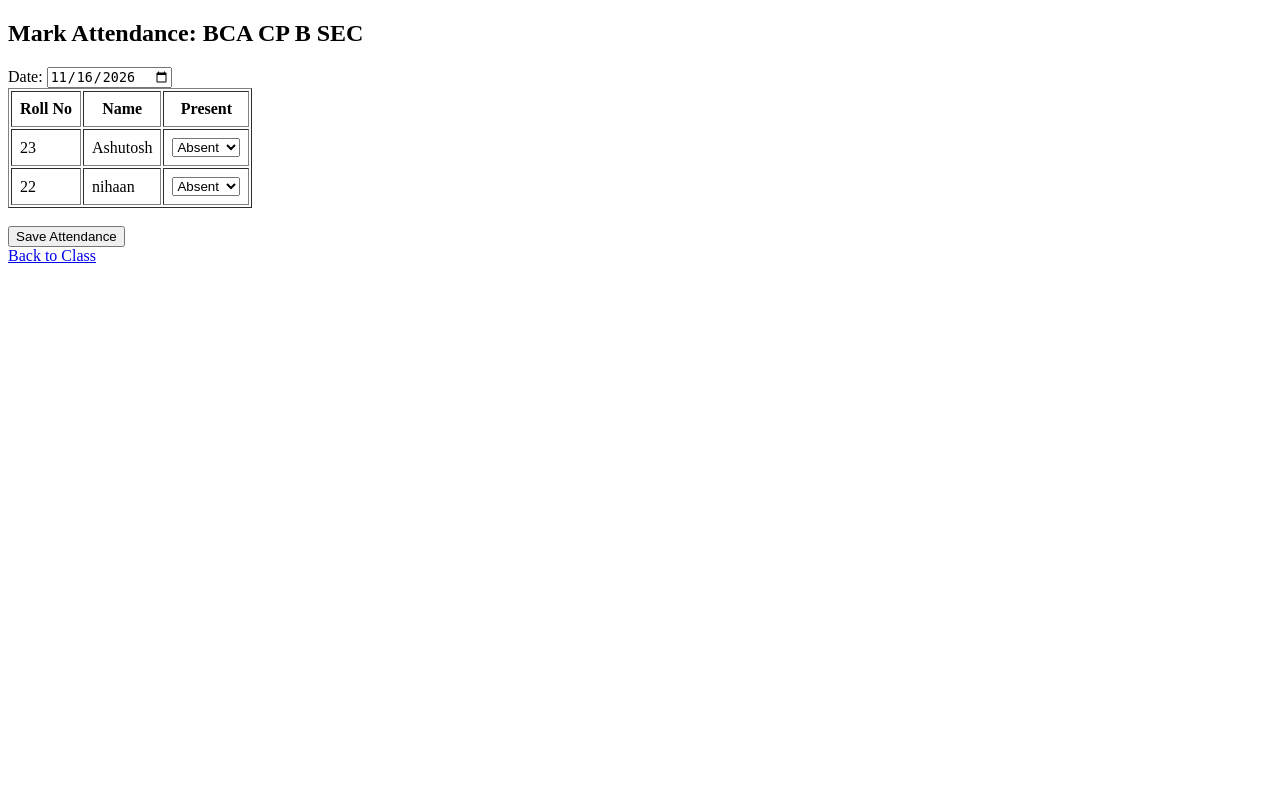
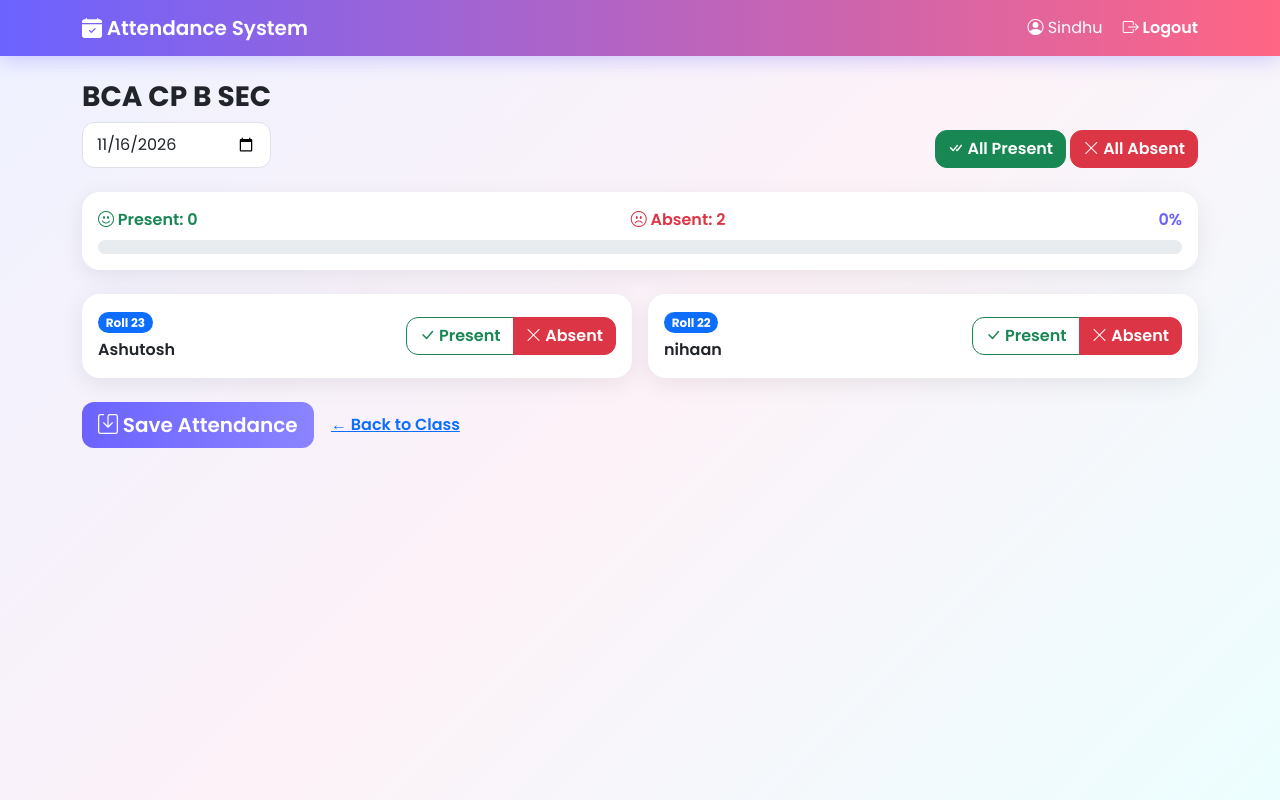
Before and after one commit to Sindhushashidhar/attendance-managment-system, a Flask app: page /class/1/attendance in a window 1280 px wide. Run offline with Flask 3, Linux system fonts and the light colour scheme; a user stored in the database is signed in.

Commit message:
Add attendance marking with duplicate prevention

```diff
--- /dev/null
+++ b/templates/base.html
@@ -0,0 +1,97 @@
+<!DOCTYPE html>
+<html lang="en">
+<head>
+    <meta charset="UTF-8">
+    <meta name="viewport" content="width=device-width, initial-scale=1.0">
+    <title>{% block title %}Attendance System{% endblock %}</title>
+    <link href="https://cdn.jsdelivr.net/npm/bootstrap@5.3.3/dist/css/bootstrap.min.css" rel="stylesheet">
+    <link href="https://cdn.jsdelivr.net/npm/bootstrap-icons@1.11.3/font/bootstrap-icons.min.css" rel="stylesheet">
+    <link href="https://fonts.googleapis.com/css2?family=Poppins:wght@400;600;700&display=swap" rel="stylesheet">
+    <style>
+        :root {
+            --primary: #6C63FF;
+            --primary-dark: #4B45B2;
+            --accent: #FF6584;
+            --green: #20c997;
+            --red: #ff5c7a;
+        }
+        body {
+            font-family: 'Poppins', sans-serif;
+            background: linear-gradient(135deg, #eef2ff 0%, #fdf2f8 50%, #ecfeff 100%);
+            background-attachment: fixed;
+            min-height: 100vh;
+        }
+        .navbar {
+            background: linear-gradient(90deg, #6C63FF, #FF6584);
+            box-shadow: 0 4px 20px rgba(108, 99, 255, 0.3);
+        }
+        .navbar-brand, .nav-link { color: white !important; font-weight: 600; }
+        .btn { border-radius: 12px; font-weight: 600; transition: all 0.2s ease; }
+        .btn:hover { transform: translateY(-2px); box-shadow: 0 6px 16px rgba(0,0,0,0.15); }
+        .btn-primary { background: linear-gradient(90deg, #6C63FF, #8B84FF); border: none; }
+        .btn-primary:hover { background: linear-gradient(90deg, #4B45B2, #6C63FF); }
+        .card {
+            border: none;
+            border-radius: 18px;
+            box-shadow: 0 6px 24px rgba(0,0,0,0.08);
+            animation: fadeUp 0.5s ease both;
+        }
+        .card-header {
+            border-radius: 18px 18px 0 0 !important;
+            font-weight: 600;
+            background: linear-gradient(90deg, #6C63FF, #8B84FF);
+            color: white;
+        }
+        .hover-lift { transition: transform 0.25s ease, box-shadow 0.25s ease; }
+        .hover-lift:hover { transform: translateY(-8px); box-shadow: 0 14px 30px rgba(0,0,0,0.18); }
+        .class-card { color: white; padding: 24px; }
+        .class-card h5 { font-weight: 700; }
+        .grad-0 { background: linear-gradient(135deg, #6C63FF, #8B84FF); }
+        .grad-1 { background: linear-gradient(135deg, #FF6584, #FF9A9E); }
+        .grad-2 { background: linear-gradient(135deg, #20c997, #38e8b0); }
+        .grad-3 { background: linear-gradient(135deg, #ff9f43, #ffc371); }
+        .auth-wrapper { min-height: 85vh; display: flex; align-items: center; justify-content: center; }
+        .form-control, .form-select { border-radius: 12px; padding: 10px 14px; }
+        .form-control:focus, .form-select:focus {
+            border-color: var(--primary);
+            box-shadow: 0 0 0 0.2rem rgba(108, 99, 255, 0.25);
+        }
+        @keyframes fadeUp {
+            from { opacity: 0; transform: translateY(20px); }
+            to { opacity: 1; transform: translateY(0); }
+        }
+    </style>
+</head>
+<body>
+    <nav class="navbar navbar-expand-lg mb-4">
+        <div class="container">
+            <a class="navbar-brand" href="{{ url_for('teacher.dashboard') if current_user.is_authenticated else url_for('auth.login') }}">
+                <i class="bi bi-calendar-check-fill"></i> Attendance System
+            </a>
+            {% if current_user.is_authenticated %}
+            <div>
+                <span class="text-white me-3"><i class="bi bi-person-circle"></i> {{ current_user.name }}</span>
+                <a class="nav-link d-inline" href="{{ url_for('auth.logout') }}"><i class="bi bi-box-arrow-right"></i> Logout</a>
+            </div>
+            {% endif %}
+        </div>
+    </nav>
+
+    <div class="container">
+        {% with messages = get_flashed_messages() %}
+            {% if messages %}
+                {% for message in messages %}
+                    <div class="alert alert-success alert-dismissible fade show" role="alert">
+                        {{ message }}
+                        <button type="button" class="btn-close" data-bs-dismiss="alert"></button>
+                    </div>
+                {% endfor %}
+            {% endif %}
+        {% endwith %}
+
+        {% block content %}{% endblock %}
+    </div>
+
+    <script src="https://cdn.jsdelivr.net/npm/bootstrap@5.3.3/dist/js/bootstrap.bundle.min.js"></script>
+</body>
+</html>
--- a/templates/mark_attendance.html
+++ b/templates/mark_attendance.html
@@ -1,37 +1,80 @@
-<!DOCTYPE html>
-<html>
-<head><title>Mark Attendance - {{ class_obj.class_name }}</title></head>
-<body>
-    <h2>Mark Attendance: {{ class_obj.class_name }}</h2>
+{% extends "base.html" %}
+{% block title %}Mark Attendance{% endblock %}
+{% block content %}
+<div class="d-flex justify-content-between align-items-end flex-wrap mb-4">
+    <div>
+        <h3 class="fw-bold mb-1">{{ class_obj.class_name }}</h3>
+        <form method="GET" class="mt-2">
+            <input type="date" name="date" value="{{ selected_date }}" class="form-control" style="max-width: 220px;" onchange="this.form.submit()">
+        </form>
+    </div>
+    <div class="mt-3 mt-md-0">
+        <button type="button" class="btn btn-success" onclick="markAll('present')"><i class="bi bi-check-all"></i> All Present</button>
+        <button type="button" class="btn btn-danger" onclick="markAll('absent')"><i class="bi bi-x-lg"></i> All Absent</button>
+    </div>
+</div>
 
-    <form method="GET">
-        <label>Date:</label>
-        <input type="date" name="date" value="{{ selected_date }}" onchange="this.form.submit()">
-    </form>
+<div class="card p-3 mb-4">
+    <div class="d-flex justify-content-between mb-2">
+        <span class="fw-semibold text-success"><i class="bi bi-emoji-smile"></i> Present: <span id="presentCount">0</span></span>
+        <span class="fw-semibold text-danger"><i class="bi bi-emoji-frown"></i> Absent: <span id="absentCount">0</span></span>
+        <span class="fw-semibold" style="color: var(--primary);"><span id="percent">0</span>%</span>
+    </div>
+    <div class="progress" style="height: 14px; border-radius: 10px;">
+        <div id="bar" class="progress-bar bg-success" style="width: 0%; transition: width 0.4s ease;"></div>
+    </div>
+</div>
 
 <form method="POST">
     <input type="hidden" name="date" value="{{ selected_date }}">
-        <table border="1" cellpadding="8">
-            <tr><th>Roll No</th><th>Name</th><th>Present</th></tr>
+    <div class="row g-3">
         {% for s in students %}
-            <tr>
-                <td>{{ s.roll_number }}</td>
-                <td>{{ s.student_user.name if s.student_user else 'Unknown' }}</td>
-                <td>
-                    <select name="status_{{ s.id }}">
-                        <option value="present" {% if existing_attendance.get(s.id) == 'present' %}selected{% endif %}>Present</option>
-                        <option value="absent" {% if existing_attendance.get(s.id) == 'absent' or s.id not in existing_attendance %}selected{% endif %}>Absent</option>
-                    </select>
-                </td>
-            </tr>
+        <div class="col-md-6">
+            <div class="card p-3 hover-lift">
+                <div class="d-flex justify-content-between align-items-center">
+                    <div>
+                        <span class="badge rounded-pill text-bg-primary">Roll {{ s.roll_number }}</span>
+                        <div class="fw-semibold mt-1">{{ s.student_user.name if s.student_user else 'Unknown' }}</div>
+                    </div>
+                    <div class="btn-group">
+                        <input type="radio" class="btn-check status-radio" name="status_{{ s.id }}" id="p{{ s.id }}" value="present"
+                               {% if existing_attendance.get(s.id) == 'present' %}checked{% endif %}>
+                        <label class="btn btn-outline-success" for="p{{ s.id }}"><i class="bi bi-check-lg"></i> Present</label>
+
+                        <input type="radio" class="btn-check status-radio" name="status_{{ s.id }}" id="a{{ s.id }}" value="absent"
+                               {% if existing_attendance.get(s.id) != 'present' %}checked{% endif %}>
+                        <label class="btn btn-outline-danger" for="a{{ s.id }}"><i class="bi bi-x-lg"></i> Absent</label>
+                    </div>
+                </div>
+            </div>
+        </div>
         {% else %}
-            <tr><td colspan="3">No students in this class yet.</td></tr>
+        <p class="text-muted">No students in this class yet.</p>
         {% endfor %}
-        </table>
-        <br>
-        <button type="submit">Save Attendance</button>
+    </div>
+
+    <button type="submit" class="btn btn-primary btn-lg mt-4"><i class="bi bi-save"></i> Save Attendance</button>
+    <a href="{{ url_for('teacher.view_class', class_id=class_obj.id) }}" class="btn btn-link mt-4">← Back to Class</a>
 </form>
 
-    <a href="{{ url_for('teacher.view_class', class_id=class_obj.id) }}">Back to Class</a>
-</body>
-</html>
+<script>
+    function updateCounts() {
+        const present = document.querySelectorAll('input[value="present"]:checked').length;
+        const total = document.querySelectorAll('input[value="present"]').length;
+        const absent = total - present;
+        const percent = total ? Math.round((present / total) * 100) : 0;
+        document.getElementById('presentCount').textContent = present;
+        document.getElementById('absentCount').textContent = absent;
+        document.getElementById('percent').textContent = percent;
+        document.getElementById('bar').style.width = percent + '%';
+    }
+
+    function markAll(status) {
+        document.querySelectorAll('input[value="' + status + '"]').forEach(r => r.checked = true);
+        updateCounts();
+    }
+
+    document.querySelectorAll('.status-radio').forEach(r => r.addEventListener('change', updateCounts));
+    updateCounts();
+</script>
+{% endblock %}
```
Also changed, not shown: templates/dashboard.html (+23 -13 lines), instance/attendance.db. Lines whose indentation alone changed are shown as unchanged.
